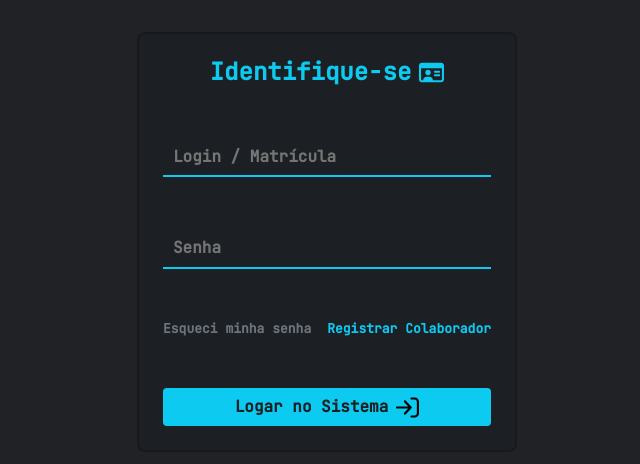
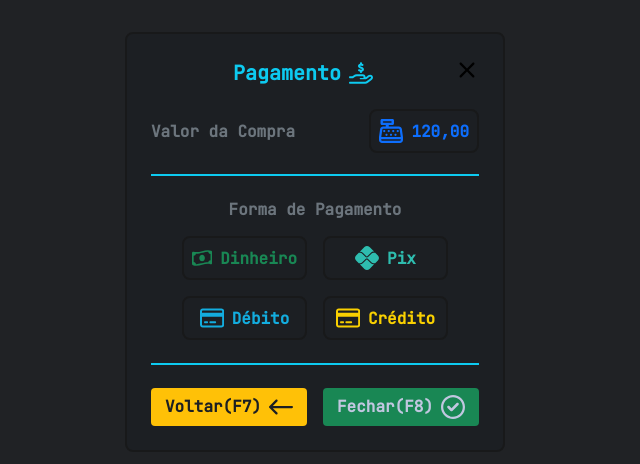
Before and after one commit to DouglasSuzukiDS/CashSystem, a React (Create React App) app in the folder Frontend/: page / in a window 1280 px wide. Shown: the part 158-622 px from the top of the page, without its empty margins (313-953 px from the left). Built offline with nearby package versions, Linux system fonts and the light colour scheme; no server answers.

Commit message:
Create ConfirmComponent

```diff
--- a/Frontend/src/components/Closing/_Closing.scss
+++ b/Frontend/src/components/Closing/_Closing.scss
@@ -1,8 +1,3 @@
-.borderForm {
-   border: 2px solid var(--fb1);
-   border-radius: 8px;
-}
-
 #closingFormDay h4 > #closeElementFormDay:hover {
    cursor: pointer;
    opacity: 0.5;
--- /dev/null
+++ b/Frontend/src/components/ConfirmPayment/ConfirmPaymanet.tsx
@@ -0,0 +1,188 @@
+import { useEffect } from 'react'
+import { Link, useNavigate } from 'react-router-dom'
+import { ActionsType } from '../../types/ActionsType'
+
+import { SackDollar } from '../../assets/Icons/SackDollar'
+import { CashRegister } from '../../assets/Icons/CashRegister'
+import { MoneyBillWave } from '../../assets/Icons/MoneyBillWave'
+import { MoneyCheckDollar } from '../../assets/Icons/MoneyCheckDollar'
+import { Pix } from '../../assets/Icons/Pix'
+import { PiggyBank } from '../../assets/Icons/PiggyBank'
+import { CreditCard } from '../../assets/Icons/CreditCard'
+import { DollarSign } from '../../assets/Icons/DollarSign'
+import { ArrowLeftLong } from '../../assets/Icons/ArrowLeftLong'
+import { CircleCheck } from '../../assets/Icons/CircleCheck'
+import { XMark } from '../../assets/Icons/XMark'
+import { HandHoldingDollar } from '../../assets/Icons/HandHoldingDollar'
+
+/*  Blocked Keys
+   F1 => Help
+   F3 => Find Word
+   F5 => Regarrega
+   F6 => Fecha e Abre o navegador
+   F7 => Fullscreen
+*/
+
+/* Utils Keys
+   F2 = 113
+   F4 = 115
+   F7 = 118
+   F8 = 119
+   F9 = 120
+   F10 = 121
+   F12 = 123
+*/
+
+// window.addEventListener('keydown', (event) => {
+//    console.log(event.keyCode)
+// })
+
+// const navigate = useNavigate()
+
+const closeFormDay = () => {
+   const close = document.querySelector('#paymentForm') as HTMLDivElement
+   // console.log(close)
+   // close.style.display = 'none'
+   // close.classList.toggle('none')
+
+   close.style.display = 'flex' ? close.style.display = 'none' : close.style.display = 'flex'
+}
+
+export const ConfirmPayment = ({ close }: ActionsType) => {
+/*   const navigate = useNavigate()
+
+   // Values Brute
+let opening = 37.80
+let money = 258
+let pix = 27
+
+let debitCard = 34.50
+let creditCard = 13.30
+
+// Tax Card
+let taxDebit = ((debitCard * 1.99) / 100).toFixed(2)
+let taxCredit = ((creditCard * 4.74) / 100).toFixed(2)
+// console.log(`Taxa Débito: ${taxDebit}`)
+// console.log(`Taxa Crédito: ${taxCredit}`)
+
+let debitCardFinal = debitCard - parseInt(taxDebit) // 33,81
+let creditCardFinal = creditCard - parseInt(taxCredit) // 12,67
+// console.log(`Débito sem a Taxa: ${debitCardFinal}`)
+// console.log(`Crédito sem a Taxa: ${creditCardFinal}`)
+
+// Values Final
+
+let openingPix = opening + pix // 285
+// console.log(`Din + Pix: ${openingPix}`)
+
+let amountCards = (debitCardFinal + creditCardFinal) //  46,48
+// console.log(`Valor Total em Cartões: ${amountCards}`)
+
+let amount = (openingPix + amountCards).toFixed(2) // 331,48
+// console.log(`Total: ${amount}`)
+
+// Values Money
+let amountMoney = money - opening
+let amountBank = pix + amountCards
+let amountValue = amountMoney + amountBank
+
+   useEffect(() => {
+      window.addEventListener('keydown', (event) => {
+         if (event.keyCode === 118) { // F7
+            navigate('/invoicing')
+         } else if (event.keyCode === 119) { // F8
+            navigate('/')
+         }
+      })
+   }, [])
+
+   const closeSystem = async() => {
+      await localStorage.removeItem('openCashValue')
+      await localStorage.removeItem('AuthToken')
+      window.location.href = 'http://localhost:3000'
+   }*/
+
+   return (
+      <main className="container flex pr-3" id='paymentFormContainer'>
+         <div className="forms">
+
+            <form action='/' className="paymentForm w-100 h-100 f column sbt">
+               <h4 className="flex sbt">
+
+                  <div className="flex text-center3 w-100">
+                     <p className='pg1 flex'>Pagamento</p>
+                     <HandHoldingDollar w='24' h='24' fill='var(--bs-info)' className='ml-1' />
+                  </div>
+
+                  <div id='closePaymentForm'>
+                     <XMark w='24' h='24'
+                        className=''
+                        onClick={ close }
+                     />
+                  </div>
+               </h4>
+
+               <div className="inputForm flex aic sbt my-1"> {/* Valor da Compra */}
+                  <p className='inputTF'>Valor da Compra</p>
+
+                  <div className="purchasePrice borderForm flex inputValue">
+                     <CashRegister w='24' h='24' fill='var(--bs-primary)' className='mr-1' />
+                     <p className='inputTF text-primary'>
+                        120,00
+                        {/* {opening.toFixed(2)} */}
+                        {/* { openCashValue } */}
+                     </p>
+                  </div>
+               </div>
+               <span className='bb-info'></span>
+
+               <div className="mt-1">  {/* Forma de Pagamento */}
+                  <p className='inputTF text-center'>Forma de Pagamento</p>
+
+                  <div className='flex column mt-2' id='choosePaymentMethodContainer'>
+                     <div className='flex'>
+                        <div className="paymentMoney borderFormFix flex mr-1 pointer">
+                           <MoneyBillWave w='24' h='24' fill='var(--bs-success)' className='mr-1' />
+                           <p className='inputTF text-success'> Dinheiro </p>
+                        </div>
+
+                        <div className="PaymentPix borderFormFix flex ml-1 pointer">
+                           <Pix w='24' h='24' fill='var(--pix)' className='mr-1' />
+                           <p className='inputTF text-pix'> Pix </p>
+                        </div>
+                     </div>
+
+                     <div className='flex mt-2'>
+                        <div className="paymentDebit borderFormFix flex mr-1 pointer">
+                           <CreditCard w='24' h='24' fill='var(--blue-mp)' className='mr-1' />
+                           <p className='inputTF text-blue-mp'> Débito </p>
+                        </div>
+
+                        <div className="PaymentCredit borderFormFix flex ml-1 pointer">
+                           <CreditCard w='24' h='24' fill='var(--yellow-ml)' className='mr-1' />
+                           <p className='inputTF text-yellow-ml'> Crédito </p>
+                        </div>
+                     </div>
+
+                  </div>
+
+               </div>
+               <span className='bb-info mt-1'></span>
+
+               <span className="flex sbt mt-1">
+                  <button className="btn btn-warning mr-1 w-50"  onClick={ close } >
+                     Voltar(F7)
+                     <ArrowLeftLong w='24' h='24' fill='var(--bs-dark)' className='ml-1' />
+                  </button>
+
+                  {/* <button className="btn btn-success ml-1 w-50" onClick={ closeSystem } > */}
+                  <button className="btn btn-success ml-1 w-50" >
+                     Fechar(F8)
+                     <CircleCheck w='24' h='24' fill='var(--text)' className='ml-1' />
+                  </button>
+               </span>
+            </form>
+         </div>
+      </main>
+   )
+}
--- /dev/null
+++ b/Frontend/src/components/ConfirmPayment/_ConfirmPayment.scss
@@ -0,0 +1,17 @@
+.borderForm {
+   border: 2px solid var(--fb1);
+   border-radius: 8px;
+   padding: 8px;
+}
+
+.borderFormFix {
+   border: 2px solid var(--fb1);
+   border-radius: 8px;
+   padding: 8px;
+   width: 125px;
+}
+
+.paymentForm h4 > #closePaymentForm:hover {
+   cursor: pointer;
+   opacity: 0.5;
+}
--- a/Frontend/src/components/Invoicing/_Invoice.scss
+++ b/Frontend/src/components/Invoicing/_Invoice.scss
@@ -1,8 +1,3 @@
-.borderForm {
-   border: 2px solid var(--fb1);
-   border-radius: 8px;
-}
-
 .invoicingOfTheDayForm > h4 > #closeElement:hover {
    cursor: pointer;
    opacity: 0.5;
--- a/Frontend/src/routes/routes.tsx
+++ b/Frontend/src/routes/routes.tsx
@@ -14,6 +14,7 @@ import { RegisterUser } from "../pages/RegisterUser/RegisterUser";
 import { Error } from "../pages/Error/Error";
 import { ProductProvider } from "../context/Products/ProductProvider";
 import { CartListProviver } from "../context/CartList/CartListProvider";
+import { ConfirmPayment } from "../components/ConfirmPayment/ConfirmPaymanet";
 
 // import Login from "../pages/Login/Login";
 
@@ -29,7 +30,8 @@ export default function RoutesApp() {
                      {/* <Route path='/' element={ <AllIcons /> } />  */}
                      <Route path='/findProducts' element={ <FindProducts /> } />
 
-                     <Route path='/' element={ <Login /> } />
+                     {/* <Route path='/' element={ <Login /> } />  */}
+                     <Route path='/' element={ <ConfirmPayment /> } />
 
                      {/* <Route path='/login' element={  <Login /> } />  */}
 
--- a/Frontend/src/style/style.css
+++ b/Frontend/src/style/style.css
@@ -1130,68 +1130,76 @@ h4 {
   color: var(--bs-info);
 }
 
+.invoicingOfTheDayForm > h4 > #closeElement:hover {
+  cursor: pointer;
+  opacity: 0.5;
+}
+
+.invoicingOfTheDayForm > div.inputForm {
+  height: 48px;
+}
+
+.valueOfTheDay {
+  padding: 4px 12px;
+}
+
+.calcCardText {
+  font-size: 12px;
+}
+
+.text-blue-mp {
+  color: var(--blue-mp);
+  font-weight: bold;
+}
+
+.text-yellow-ml {
+  color: var(--yellow-ml);
+  font-weight: bold;
+}
+
+#closingFormDay h4 > #closeElementFormDay:hover {
+  cursor: pointer;
+  opacity: 0.5;
+}
+
+.closingDayForm > div.inputForm {
+  height: 48px;
+}
+
+.inputValue {
+  padding: 4px 12px;
+}
+
+.calcCardText {
+  font-size: 12px;
+}
+
+.text-blue-mp {
+  color: var(--blue-mp);
+  font-weight: bold;
+}
+
+.text-yellow-ml {
+  color: var(--yellow-ml);
+  font-weight: bold;
+}
+
 .borderForm {
   border: 2px solid var(--fb1);
   border-radius: 8px;
-}
-
-.invoicingOfTheDayForm > h4 > #closeElement:hover {
+  padding: 8px;
+}
+
+.borderFormFix {
+  border: 2px solid var(--fb1);
+  border-radius: 8px;
+  padding: 8px;
+  width: 125px;
+}
+
+.paymentForm h4 > #closePaymentForm:hover {
   cursor: pointer;
   opacity: 0.5;
-}
-
-.invoicingOfTheDayForm > div.inputForm {
-  height: 48px;
-}
-
-.valueOfTheDay {
-  padding: 4px 12px;
-}
-
-.calcCardText {
-  font-size: 12px;
-}
-
-.text-blue-mp {
-  color: var(--blue-mp);
-  font-weight: bold;
-}
-
-.text-yellow-ml {
-  color: var(--yellow-ml);
-  font-weight: bold;
-}
-
-.borderForm {
-  border: 2px solid var(--fb1);
-  border-radius: 8px;
-}
-
-#closingFormDay h4 > #closeElementFormDay:hover {
-  cursor: pointer;
-  opacity: 0.5;
-}
-
-.closingDayForm > div.inputForm {
-  height: 48px;
-}
-
-.inputValue {
-  padding: 4px 12px;
-}
-
-.calcCardText {
-  font-size: 12px;
-}
-
-.text-blue-mp {
-  color: var(--blue-mp);
-  font-weight: bold;
-}
-
-.text-yellow-ml {
-  color: var(--yellow-ml);
-  font-weight: bold;
 }
 
 #openCashModal .formsOpen {
--- a/Frontend/src/style/style.scss
+++ b/Frontend/src/style/style.scss
@@ -21,6 +21,7 @@
 
 @import '../components/Invoicing/Invoice';
 @import '../components/Closing/Closing';
+@import '../components/ConfirmPayment/ConfirmPayment';
 @import '../components/OpenCash/OpenCash';
 @import '../components/FindProducts/FindProducts';
 @import '../components//FindUsers/FindUsers';
```
Also changed, not shown: 2 other files (tests, documents, lock files or other folders).
